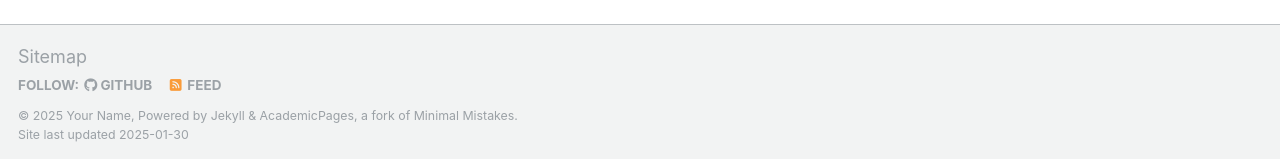
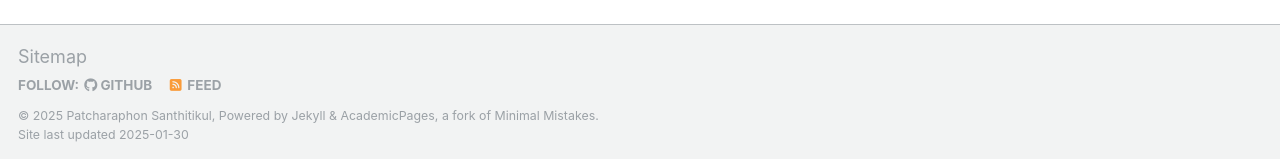
Before and after one commit to bentorrrr/bentorrrr.github.io, a Jekyll site: the page built from _pages/about.md, in a window 1280 px wide and 900 px high, scrolled down 2643 px. Shown: the part 738-897 px from the top of the window. Built offline with Jekyll 4.4.1, drawn with Linux system fonts in a browser that asks for light colours; some web fonts are replaced.

```diff
--- a/_config.yml
+++ b/_config.yml
@@ -10,7 +10,7 @@
 locale                   : "en-US"
 title                    : "Bentorrrr / Portfolio"
 title_separator          : "-"
-name                     : &name "Your Name"
+name                     : &name "Patcharaphon Santhitikul"
 description              : &description "personal description"
 url                      : https://academicpages.github.io # the base hostname & protocol for your site e.g. "https://[your GitHub username].github.io"
 baseurl                  : "" # the subpath of your site, e.g. "/blog"
@@ -44,7 +44,7 @@ author:
   bitbucket        : # Username - Update with your username on the site
   codepen          : # Username
   dribbble         : # Username
-  github           : "academicpages"
+  github           : "bentorrrr"
   kaggle           : # Username
   stackoverflow    : # User number or user number and name (i.e., use "1" or "1/jeff-atwood")
 
```
